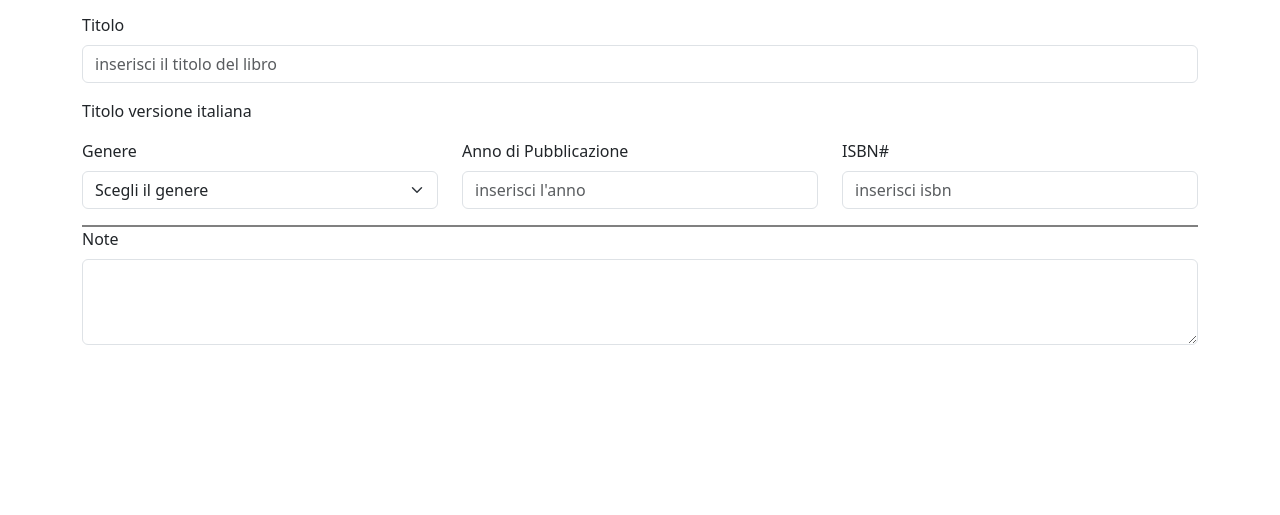
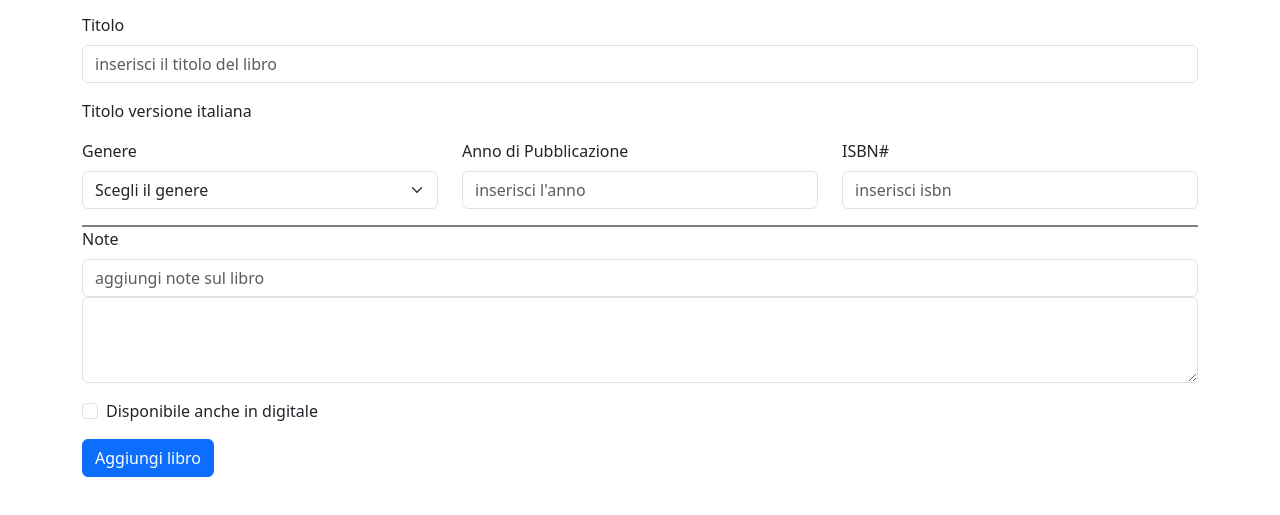
Before and after one commit to EneaSema/html-css-bootstrap-dashboard, a plain HTML site: page add-book.html in a window 1280 px wide. Shown: the part 187-702 px from the top of the page. Drawn offline with nearby package versions, Linux system fonts and the light colour scheme.

Commit message:
finish working not perfect

```diff
--- a/add-book.html
+++ b/add-book.html
@@ -183,14 +183,32 @@
             <label for="exampleFormControlTextarea1" class="form-label"
               >Note</label
             >
-
+            <input
+              type="text"
+              class="form-control"
+              id="exampleFormControlTextarea7"
+              placeholder="aggiungi note sul libro"
+            />
             <textarea
               class="form-control"
               id="exampleFormControlTextarea1"
               rows="3"
+            ></textarea>
+          </div>
+        </div>
+        <!-- disponibile in digitale e tasto aggiungi -->
+        <div class="col-12">
+          <div class="mb-3 form-check">
+            <input
+              type="checkbox"
+              class="form-check-input"
+              id="exampleCheck1"
+            />
+            <label class="form-check-label" for="exampleCheck1"
+              >Disponibile anche in digitale</label
             >
-            </textarea>
           </div>
+          <button type="submit" class="btn btn-primary">Aggiungi libro</button>
         </div>
       </div>
     </div>
```
